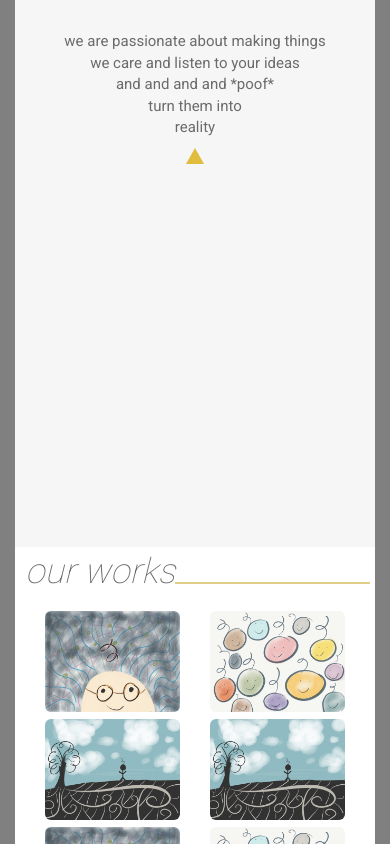
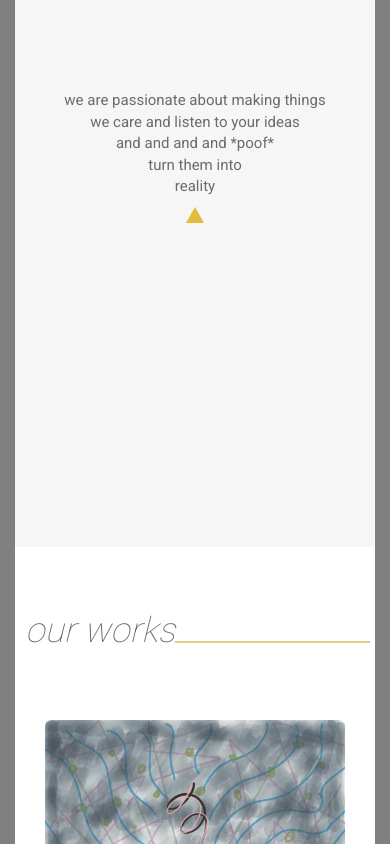
Before and after one commit to jacqhernandez/Poof, a plain HTML site: page index.html in a window 390 px wide. Shown: the part 1156-2000 px from the top of the page. Drawn offline with Linux system fonts and the light colour scheme.

Commit message:
fixed gallery width responsive

```diff
--- a/css/style.css
+++ b/css/style.css
@@ -9,6 +9,7 @@ body{
 .container-fluid{
 	background-color: gray;
 	padding-top: 15px;
+	padding-bottom: 15px;
 }
 #about, #contact{
 	background-color: #F6F6F6;
@@ -24,7 +25,7 @@ body{
 	min-height: 80vh;
 }
 #footer{
-	min-height: 20vh;
+	max-height: 20vh;
 }
 /*POOF*/
 .header{
@@ -44,7 +45,9 @@ body{
 }
 
 /*ABOUT*/
-
+.heading{
+	padding-top: 7vh;
+}
 .title{
 	font-size: 50px;
 	font-style: italic;
@@ -62,7 +65,6 @@ body{
 	font-size: 30px;
 	text-align: center;
 	min-height: 80vh;
-	max-height: 80;
 	display: flex;
 	align-items: center;
 	justify-content: center;
@@ -89,6 +91,7 @@ body{
 	padding-bottom: 2%;
 	width:100%;
 	padding-left: 30px;
+	margin-top: 5vh;
 }
 
 /*CONTACT*/
@@ -159,6 +162,7 @@ textarea{
 	font-size: 30px;
 }
 
+
 @media screen and (max-width: 768px) {
 	#messagecontainer{
 		padding-left: 8.25%;
@@ -226,6 +230,13 @@ textarea{
 	.details{
 		font-size: 15px;
 	}
+
+   .col-xxs {
+      display:block;
+      float:none;
+      width: 100%
+   }
+
 }
 
 @media screen and (max-width: 335px) {
@@ -242,4 +253,5 @@ textarea{
 		font-size: 10px;
 		font-weight: 400;
 	}
+
 }
--- a/index.html
+++ b/index.html
@@ -26,7 +26,7 @@
 
 	<!-- ABOUT US -->
 	<div class="section" id="about">
-		<div class="row">
+		<div class="row heading">
 			<div class="pull-left title">about us</div>
 			<hr class="line">
 		</div>
@@ -44,27 +44,27 @@
 
 	<!-- PORTFOLIO -->
 	<div class="section" id="portfolio">
-		<div class="row">
+		<div class="row heading">
 			<div class="pull-left title">our works</div>
 			<hr class="line">
 		</div>
 		<div class="row works">
 			<div class="gallery">
-				<div class="col-sm-offset-1 col-sm-3 col-xs-6"><img src="img/baby1.jpg" class="img-responsive center-block img-rounded"></img></div>
-				<div class="col-sm-3 col-xs-6"><img src="img/baby2.jpg" class="img-responsive center-block img-rounded"></img></div>
-				<div class="col-sm-3 col-xs-6"><img src="img/baby3.jpg" class="img-responsive center-block img-rounded"></img></div>
+				<div class="col-sm-offset-1 col-sm-3 col-xs-6 col-xxs"><img src="img/baby1.jpg" class="img-responsive center-block img-rounded"></img></div>
+				<div class="col-sm-3 col-xs-6 col-xxs"><img src="img/baby2.jpg" class="img-responsive center-block img-rounded"></img></div>
+				<div class="col-sm-3 col-xs-6 col-xxs"><img src="img/baby3.jpg" class="img-responsive center-block img-rounded"></img></div>
 			</div>
 			<div class="gallery">
-				<div class="col-sm-offset-1 col-sm-3 col-xs-6"><img src="img/baby3.jpg" class="img-responsive center-block img-rounded"></img></div>
-				<div class="col-sm-3 col-xs-6"><img src="img/baby1.jpg" class="img-responsive center-block img-rounded"></img></div>
-				<div class="col-sm-3 col-xs-6"><img src="img/baby2.jpg" class="img-responsive center-block img-rounded"></img></div>
+				<div class="col-sm-offset-1 col-sm-3 col-xs-6 col-xxs"><img src="img/baby3.jpg" class="img-responsive center-block img-rounded"></img></div>
+				<div class="col-sm-3 col-xs-6 col-xxs"><img src="img/baby1.jpg" class="img-responsive center-block img-rounded"></img></div>
+				<div class="col-sm-3 col-xs-6 col-xxs"><img src="img/baby2.jpg" class="img-responsive center-block img-rounded"></img></div>
 			</div>
 		</div>
 	</div>
 
 	<!-- CONTACT US -->
 	<div class="section" id="contact">
-		<div class="row">
+		<div class="row heading">
 			<div class="pull-left title">contact us</div>
 			<hr class="line">
 		</div>
```
